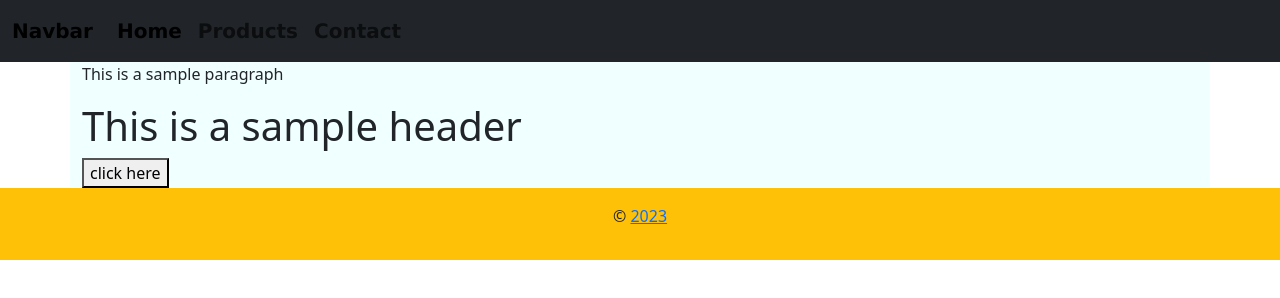
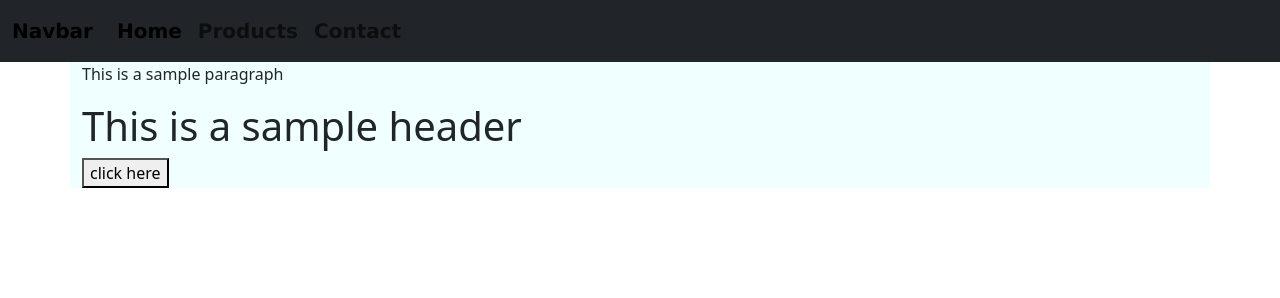
Before and after one commit to Agustine-dev/bootstrap, a plain HTML site: page index.html in a window 1280 px wide. Drawn offline with nearby package versions, Linux system fonts and the light colour scheme.

Commit message:
Update index.html

```diff
--- a/index.html
+++ b/index.html
@@ -45,13 +45,7 @@
     </div>
 
  <!-- Footer Section -->
-<footer class="bg-warning p-3 text-center">
-    <div class="logo"></div>
-    <p>
-      &copy;
-      <a href="#">2023</a>
-    </p>
-</footer>
+
  <!-- End of Footer Section -->
 </body>
 </html>
```
